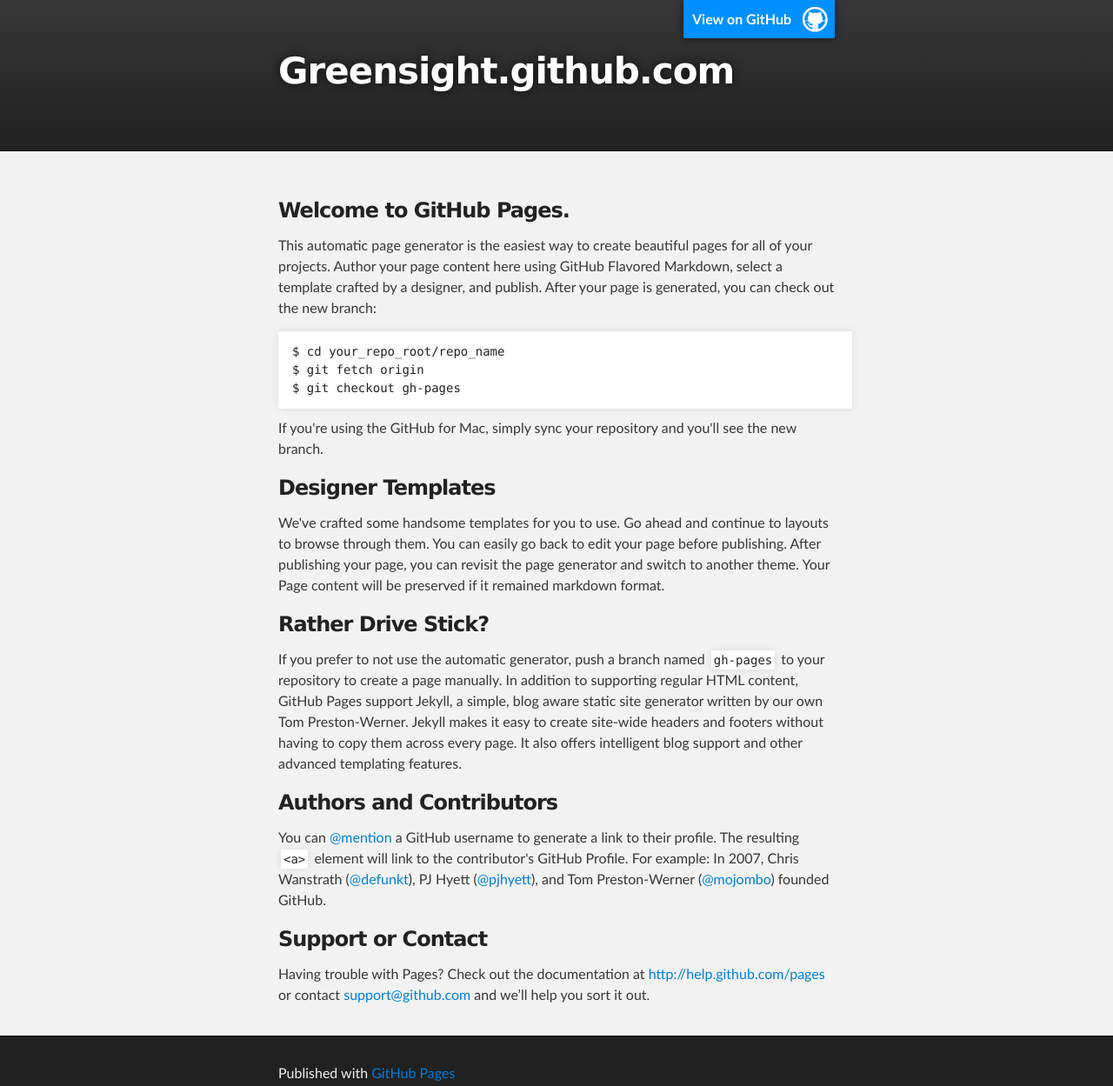
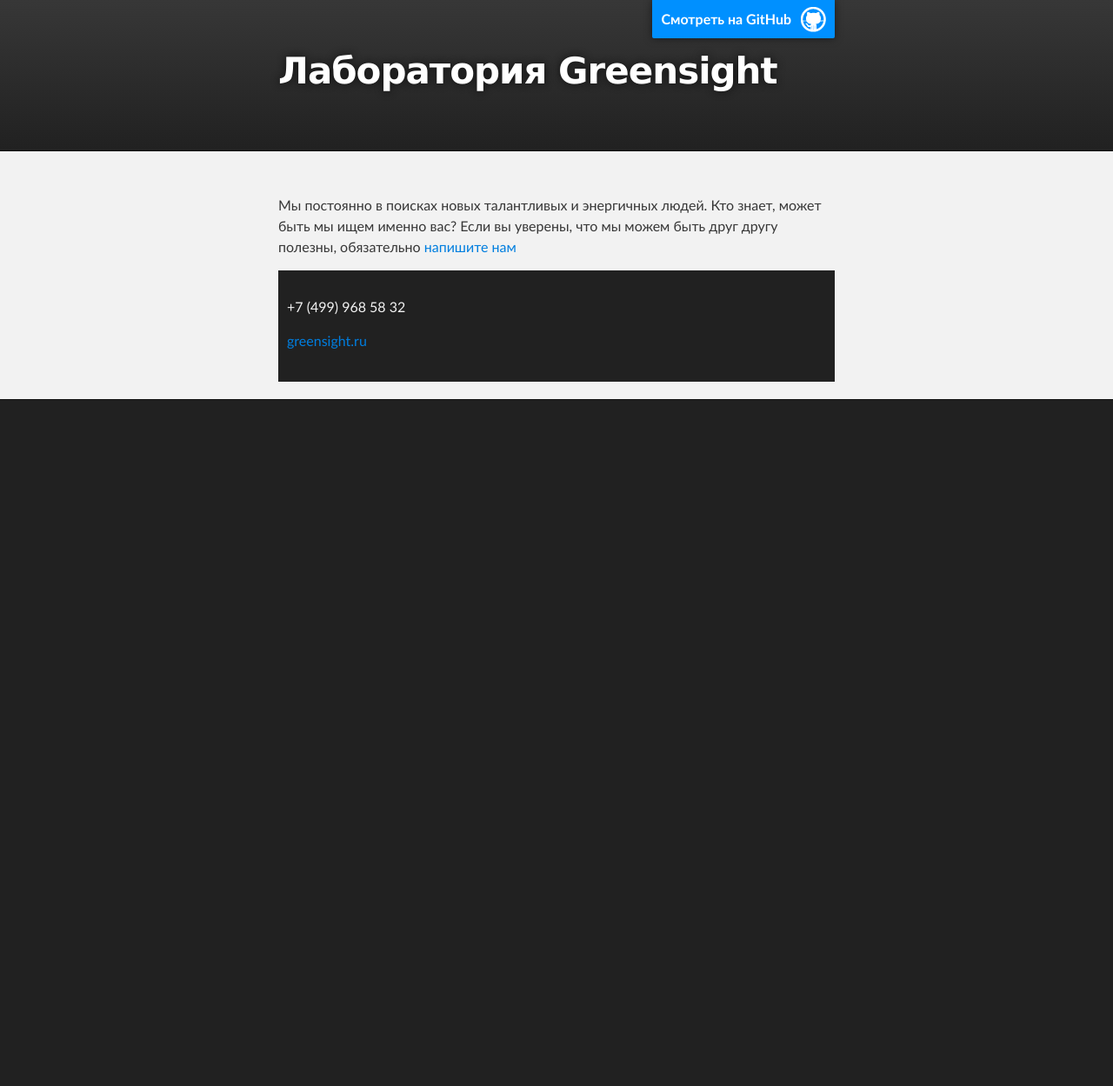
Before and after one commit to greensight/greensight.github.com, a plain HTML site: page index.html in a window 1280 px wide. Shown: the whole page at 87% size. After the commit the page ends 800 px from the top, so only its background shows below. Drawn offline with Linux system fonts and the light colour scheme.

Commit message:
Обновление главной

```diff
--- a/index.html
+++ b/index.html
@@ -16,9 +16,9 @@
     <!-- HEADER -->
     <div id="header_wrap" class="outer">
         <header class="inner">
-          <a id="forkme_banner" href="https://github.com/greensight">View on GitHub</a>
+          <a id="forkme_banner" href="https://github.com/greensight">Смотреть на GitHub</a>
 
-          <h1 id="project_title">Greensight.github.com</h1>
+          <h1 id="project_title">Лаборатория Greensight</h1>
           <h2 id="project_tagline"></h2>
 
         </header>
@@ -27,39 +27,14 @@
     <!-- MAIN CONTENT -->
     <div id="main_content_wrap" class="outer">
       <section id="main_content" class="inner">
-        <h3>Welcome to GitHub Pages.</h3>
 
-<p>This automatic page generator is the easiest way to create beautiful pages for all of your projects. Author your page content here using GitHub Flavored Markdown, select a template crafted by a designer, and publish. After your page is generated, you can check out the new branch:</p>
-
-<pre><code>$ cd your_repo_root/repo_name
-$ git fetch origin
-$ git checkout gh-pages
-</code></pre>
-
-<p>If you're using the GitHub for Mac, simply sync your repository and you'll see the new branch.</p>
-
-<h3>Designer Templates</h3>
-
-<p>We've crafted some handsome templates for you to use. Go ahead and continue to layouts to browse through them. You can easily go back to edit your page before publishing. After publishing your page, you can revisit the page generator and switch to another theme. Your Page content will be preserved if it remained markdown format.</p>
-
-<h3>Rather Drive Stick?</h3>
-
-<p>If you prefer to not use the automatic generator, push a branch named <code>gh-pages</code> to your repository to create a page manually. In addition to supporting regular HTML content, GitHub Pages support Jekyll, a simple, blog aware static site generator written by our own Tom Preston-Werner. Jekyll makes it easy to create site-wide headers and footers without having to copy them across every page. It also offers intelligent blog support and other advanced templating features.</p>
-
-<h3>Authors and Contributors</h3>
-
-<p>You can <a href="https://github.com/blog/821" class="user-mention">@mention</a> a GitHub username to generate a link to their profile. The resulting <code>&lt;a&gt;</code> element will link to the contributor's GitHub Profile. For example: In 2007, Chris Wanstrath (<a href="https://github.com/defunkt" class="user-mention">@defunkt</a>), PJ Hyett (<a href="https://github.com/pjhyett" class="user-mention">@pjhyett</a>), and Tom Preston-Werner (<a href="https://github.com/mojombo" class="user-mention">@mojombo</a>) founded GitHub.</p>
-
-<h3>Support or Contact</h3>
-
-<p>Having trouble with Pages? Check out the documentation at <a href="http://help.github.com/pages">http://help.github.com/pages</a> or contact <a href="mailto:support@github.com">support@github.com</a> and we’ll help you sort it out.</p>
-      </section>
-    </div>
+<p>Мы постоянно в поисках новых талантливых и энергичных людей. Кто знает, может быть мы ищем именно вас? Если вы уверены, что мы можем быть друг другу полезны, обязательно <a href="mailto:mail@greensight.ru">напишите нам</a></p>
 
     <!-- FOOTER  -->
     <div id="footer_wrap" class="outer">
       <footer class="inner">
-        <p>Published with <a href="http://pages.github.com">GitHub Pages</a></p>
+        <p>+7 (499) 968 58 32</p>
+        <p><a href="http://greensight.ru">greensight.ru</a></p>
       </footer>
     </div>
 
```
